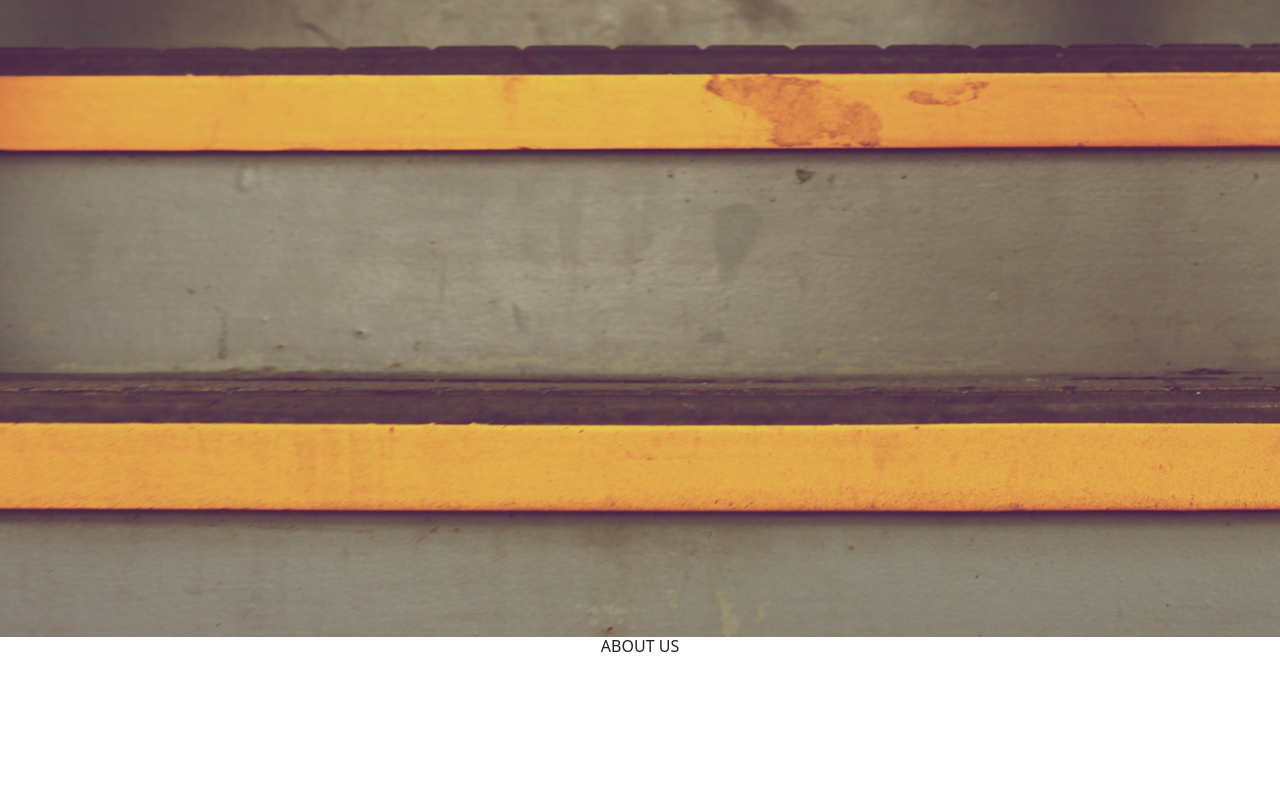
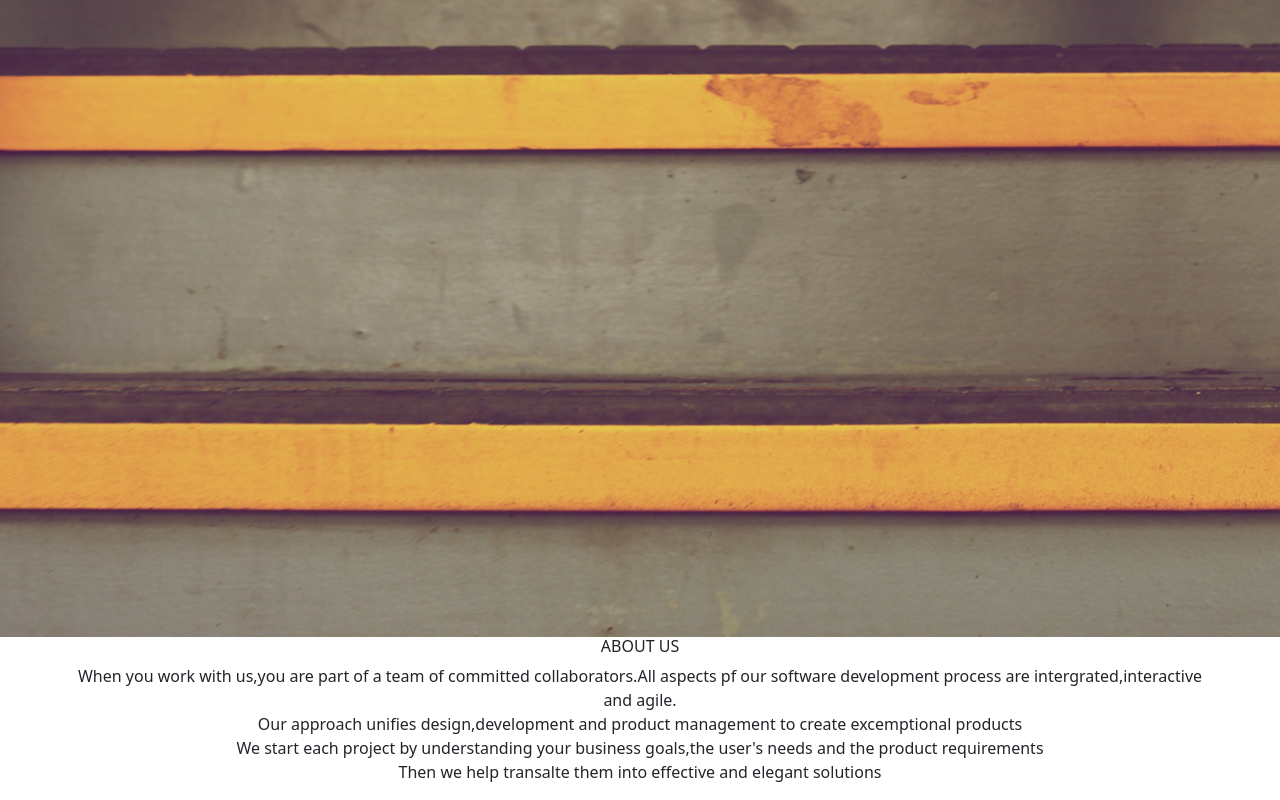
Before and after one commit to JamesMusembi/Delani-Studio, a plain HTML site: page index.html in a window 1280 px wide. Shown: the part 709-1509 px from the top of the page. Before the commit the page ends 1373 px from the top, so only its background shows below. Drawn offline with nearby package versions, Linux system fonts and the light colour scheme.

Commit message:
patch:modified html file

```diff
--- a/index.html
+++ b/index.html
@@ -18,6 +18,7 @@
     </div>
     <div>
      <h6>ABOUT US</h6>
+     <p>When you work with us,you are part of a team of committed collaborators.All aspects pf our software development process are intergrated,interactive <br>and agile. <br> Our approach unifies design,development and product management to create excemptional products <br>We start each project by understanding your business goals,the user's needs and the product requirements <br>Then we help transalte them into effective and elegant solutions</p>
 
     </div>
 </center>
```
